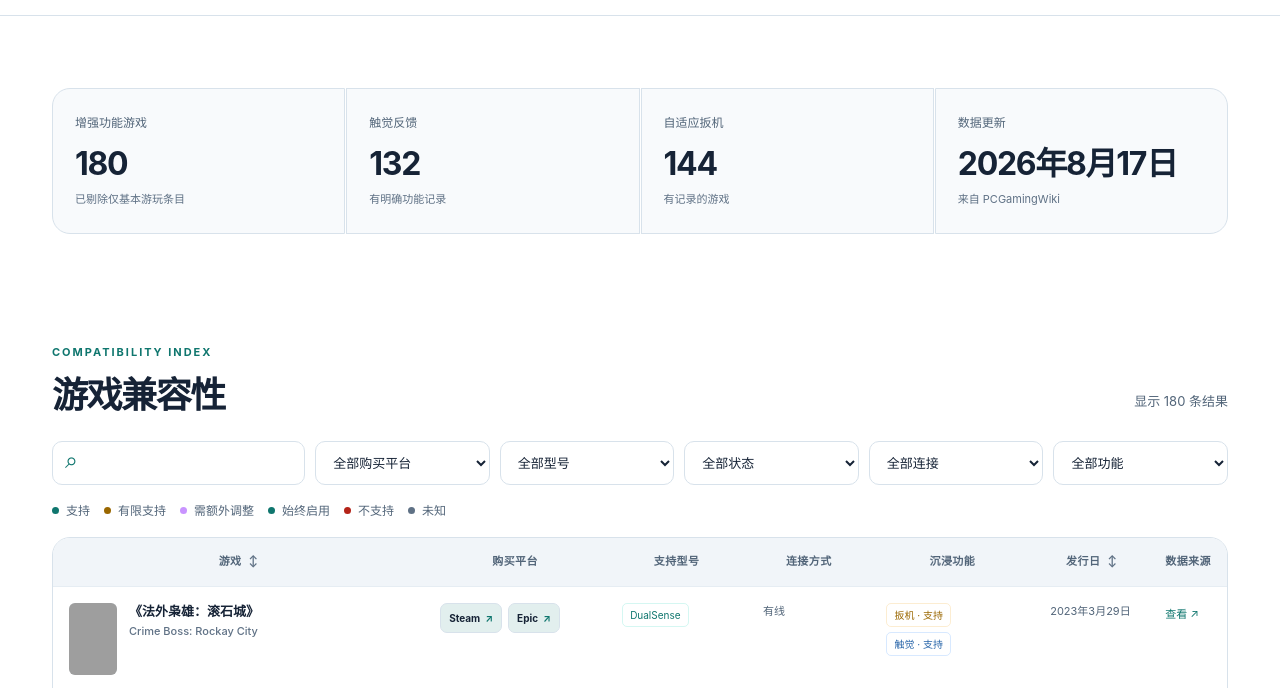
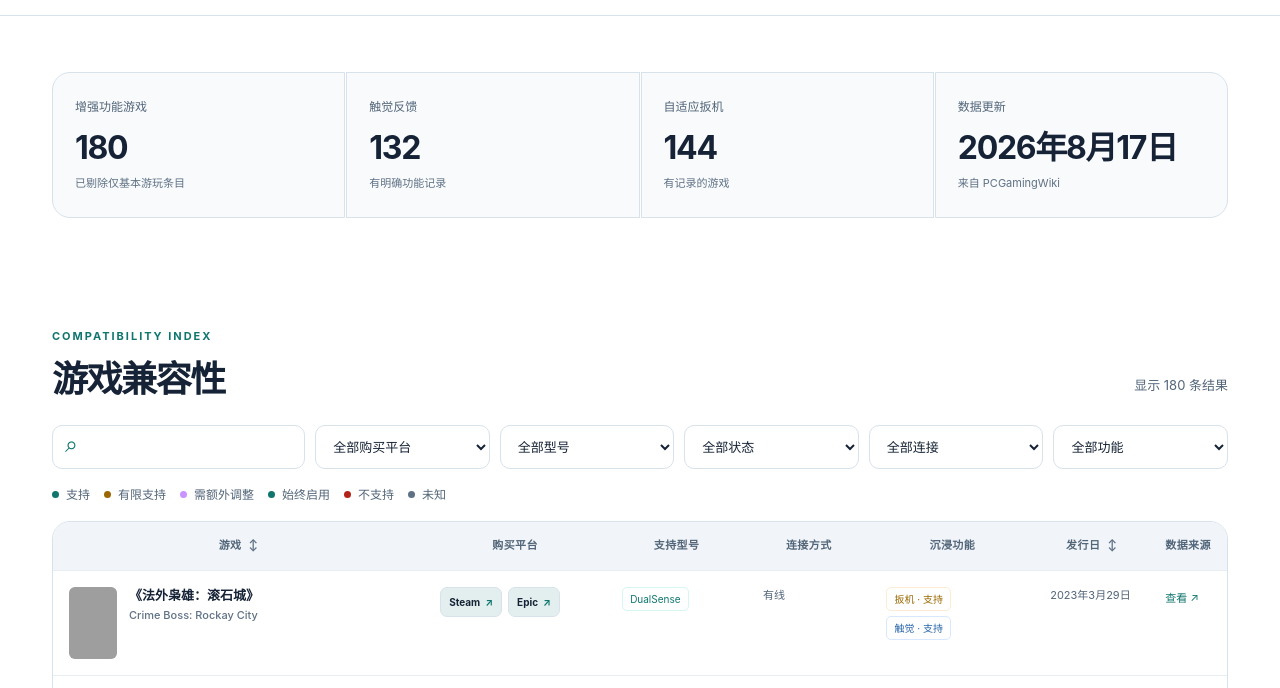
Before and after one commit to ewiro/dualsense-pc-games-zh, a website: page index.html in a window 1280 px wide. Shown: the part 65-753 px from the top of the page. Drawn offline with Linux system fonts and the light colour scheme; grey boxes are pictures that could not be loaded.

Commit message:
increase desktop top spacing

```diff
--- a/light.css
+++ b/light.css
@@ -17,6 +17,11 @@
 .stats { margin-top: 72px; }
 .section-heading h1 { font-size: 36px; line-height: 1.1; letter-spacing: -.04em; margin: 0; }
 .controls { grid-template-columns: minmax(220px, 1.45fr) repeat(5, minmax(112px, 1fr)); }
+
+@media (min-width: 901px) {
+  main { padding-top: 56px; }
+  .stats { margin-top: 0; }
+}
 
 [data-theme="light"] body { background: #fff; color: var(--ink); }
 [data-theme="light"] .site-header { background: rgba(255, 255, 255, .94); border-bottom-color: #d8e2eb; }
```
